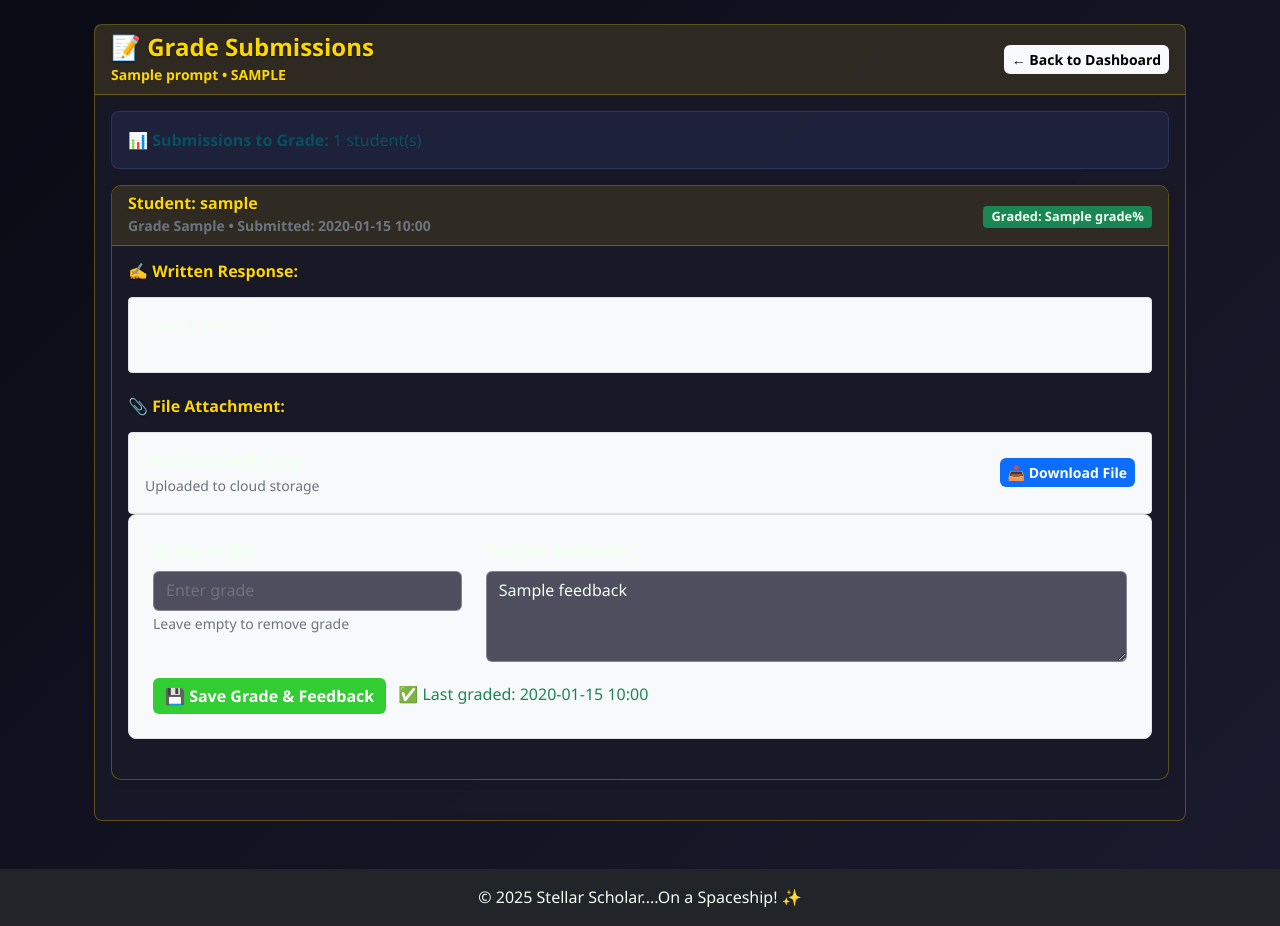
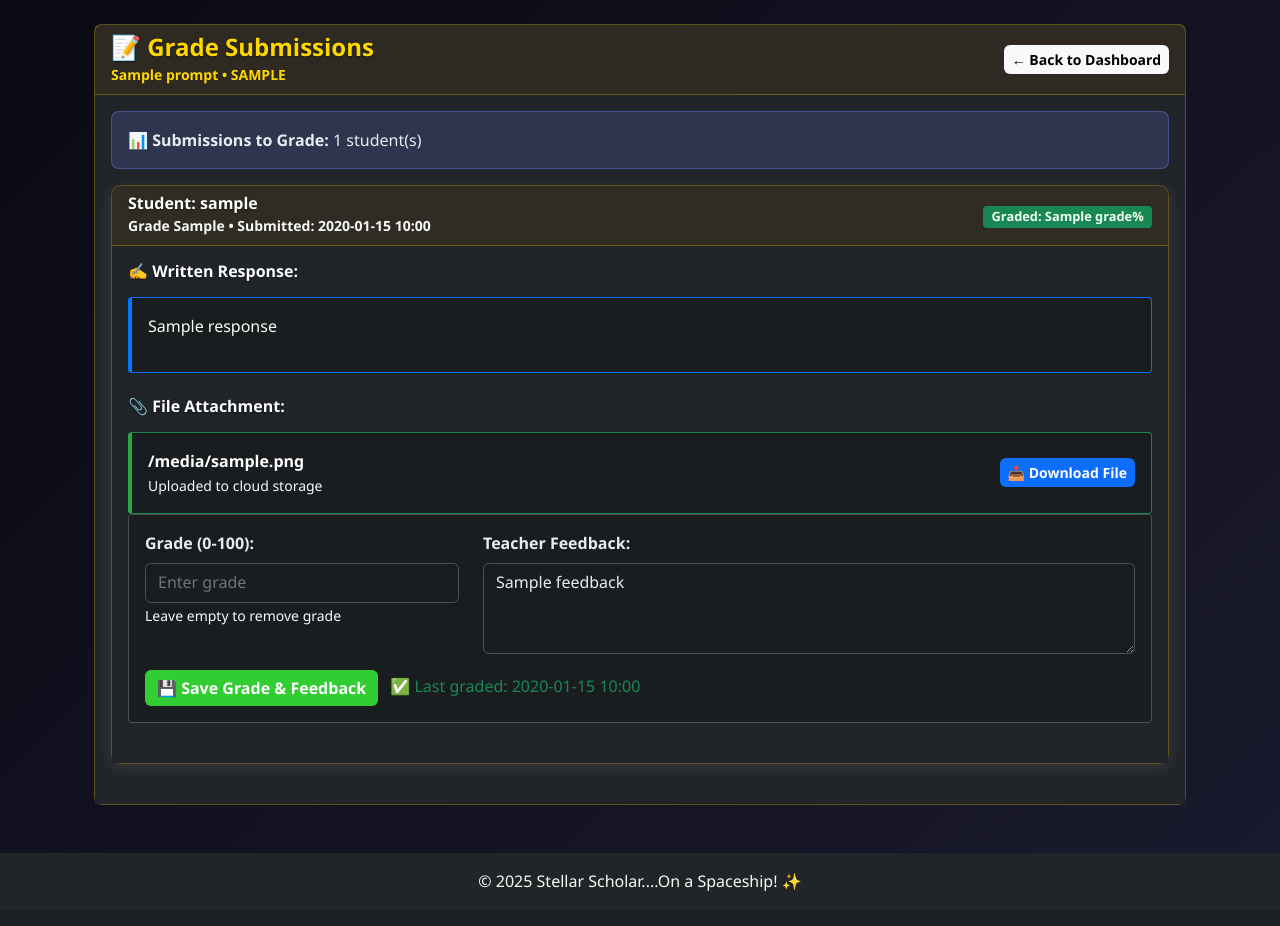
Before and after one commit to siriusbrak7/stellar-scholar, a Flask app: template templates/grade_submissions.html in a window 1280 px wide. Shown: the part 76-1002 px from the top of the page. After the commit the page ends 967 px from the top, so only its background shows below. Run offline with Flask 3, Linux system fonts and the light colour scheme; the template is opened without the code that fills it: most values are stand-ins (such as "Sample title", 1, 10 or a date in 2020).

Commit message:
fix: Apply dark theme to grade submissions page for better readability

```diff
--- a/templates/grade_submissions.html
+++ b/templates/grade_submissions.html
@@ -4,7 +4,7 @@
 <div class="container-fluid">
     <div class="row">
         <div class="col-12">
-            <div class="card">
+            <div class="card bg-dark text-light">
                 <div class="card-header bg-primary text-white">
                     <div class="d-flex justify-content-between align-items-center">
                         <div>
@@ -17,19 +17,19 @@
                     </div>
                 </div>
 
-                <div class="card-body">
+                <div class="card-body bg-dark text-light">
                     {% if submissions %}
                         <div class="alert alert-info">
                             <strong>📊 Submissions to Grade:</strong> {{ submissions|length }} student(s)
                         </div>
 
                         {% for submission in submissions %}
-                        <div class="submission-card card mb-4">
-                            <div class="card-header bg-light">
+                        <div class="submission-card card mb-4 bg-secondary text-light">
+                            <div class="card-header bg-dark">
                                 <div class="d-flex justify-content-between align-items-center">
                                     <div>
-                                        <h6 class="mb-0">Student: {{ submission.student_username }}</h6>
-                                        <small class="text-muted">
+                                        <h6 class="mb-0 text-white">Student: {{ submission.student_username }}</h6>
+                                        <small class="text-light">
                                             Grade {{ submission.student_grade }} •
                                             Submitted: {{ submission.submitted_at[:16] }}
                                         </small>
@@ -44,13 +44,13 @@
                                 </div>
                             </div>
 
-                            <div class="card-body">
+                            <div class="card-body bg-dark text-light">
                                 <!-- Text Response -->
                                 {% if submission.response and submission.response.strip() %}
                                 <div class="mb-4">
-                                    <h6>✍️ Written Response:</h6>
-                                    <div class="response-box p-3 border rounded bg-light">
-                                        <p style="white-space: pre-wrap;">{{ submission.response }}</p>
+                                    <h6 class="text-white">✍️ Written Response:</h6>
+                                    <div class="response-box p-3 border rounded bg-dark border-primary">
+                                        <p style="white-space: pre-wrap; color: #e9ecef; font-size: 1rem; line-height: 1.6;">{{ submission.response }}</p>
                                     </div>
                                 </div>
                                 {% endif %}
@@ -58,14 +58,14 @@
                                 <!-- File Attachment -->
                                 {% if submission.file_attachment %}
                                 <div class="mb-4">
-                                    <h6>📎 File Attachment:</h6>
-                                    <div class="file-box p-3 border rounded bg-light">
+                                    <h6 class="text-white">📎 File Attachment:</h6>
+                                    <div class="file-box p-3 border rounded bg-dark border-success">
                                         <div class="d-flex justify-content-between align-items-center">
                                             <div>
-                                                <strong>{{ submission.file_attachment }}</strong>
+                                                <strong class="text-white">{{ submission.file_attachment }}</strong>
                                                 {% if submission.file_url %}
                                                 <br>
-                                                <small class="text-muted">Uploaded to cloud storage</small>
+                                                <small class="text-light">Uploaded to cloud storage</small>
                                             </div>
                                             <div>
                                                 <a href="{{ submission.file_url }}"
@@ -75,7 +75,7 @@
                                                 </a>
                                                 {% else %}
                                                 <br>
-                                                <small class="text-muted">File reference only</small>
+                                                <small class="text-light">File reference only</small>
                                             </div>
                                             {% endif %}
                                         </div>
@@ -91,27 +91,27 @@
                                 {% endif %}
 
                                 <!-- Grading Form -->
-                                <form method="POST" class="grading-form">
+                                <form method="POST" class="grading-form bg-dark p-3 border rounded border-info">
                                     <input type="hidden" name="submission_id" value="{{ submission.id }}">
 
                                     <div class="row">
                                         <div class="col-md-4">
-                                            <label class="form-label"><strong>Grade (0-100):</strong></label>
+                                            <label class="form-label text-white"><strong>Grade (0-100):</strong></label>
                                             <input type="number"
                                                    name="grade"
-                                                   class="form-control"
+                                                   class="form-control bg-dark text-white border-secondary"
                                                    value="{{ submission.grade or '' }}"
                                                    min="0"
                                                    max="100"
                                                    step="0.1"
                                                    placeholder="Enter grade">
-                                            <small class="text-muted">Leave empty to remove grade</small>
+                                            <small class="text-light">Leave empty to remove grade</small>
                                         </div>
 
                                         <div class="col-md-8">
-                                            <label class="form-label"><strong>Teacher Feedback:</strong></label>
+                                            <label class="form-label text-white"><strong>Teacher Feedback:</strong></label>
                                             <textarea name="feedback"
-                                                      class="form-control"
+                                                      class="form-control bg-dark text-white border-secondary"
                                                       rows="3"
                                                       placeholder="Provide constructive feedback to the student...">{{ submission.feedback or '' }}</textarea>
                                         </div>
@@ -134,8 +134,8 @@
 
                     {% else %}
                         <div class="text-center py-5">
-                            <h5 class="text-muted">No submissions yet</h5>
-                            <p class="text-muted">Students haven't submitted work for this assessment yet.</p>
+                            <h5 class="text-light">No submissions yet</h5>
+                            <p class="text-light">Students haven't submitted work for this assessment yet.</p>
                             <a href="{{ url_for('teacher_dashboard') }}" class="btn btn-primary">
                                 ← Back to Dashboard
                             </a>
@@ -151,29 +151,27 @@
 .submission-card {
     border: none;
     border-radius: 10px;
-    box-shadow: 0 2px 10px rgba(0,0,0,0.1);
+    box-shadow: 0 4px 15px rgba(255,255,255,0.1);
 }
 
 .submission-card .card-header {
-    border-bottom: 2px solid #e9ecef;
+    border-bottom: 2px solid #495057;
     border-radius: 10px 10px 0 0 !important;
 }
 
 .response-box {
-    background: #f8f9fa;
-    border-left: 4px solid #007bff;
+    background: #1a1d20 !important;
+    border-left: 4px solid #007bff !important;
 }
 
 .file-box {
-    background: #f8f9fa;
-    border-left: 4px solid #28a745;
+    background: #1a1d20 !important;
+    border-left: 4px solid #28a745 !important;
 }
 
 .grading-form {
-    background: #f8f9fa;
-    padding: 1.5rem;
-    border-radius: 8px;
-    border: 1px solid #dee2e6;
+    background: #1a1d20 !important;
+    border: 1px solid #495057 !important;
 }
 
 .badge {
@@ -181,13 +179,33 @@
 }
 
 .alert-info {
-    background: rgba(102, 126, 234, 0.1);
-    border: 1px solid rgba(102, 126, 234, 0.2);
+    background: rgba(102, 126, 234, 0.2);
+    border: 1px solid rgba(102, 126, 234, 0.4);
+    color: #e9ecef;
 }
 
 .alert-warning {
-    background: rgba(255, 193, 7, 0.1);
-    border: 1px solid rgba(255, 193, 7, 0.3);
+    background: rgba(255, 193, 7, 0.2);
+    border: 1px solid rgba(255, 193, 7, 0.4);
+    color: #e9ecef;
+}
+
+/* Form styling for dark theme */
+.form-control {
+    background-color: #1a1d20 !important;
+    border-color: #495057 !important;
+    color: #e9ecef !important;
+}
+
+.form-control:focus {
+    background-color: #1a1d20 !important;
+    border-color: #007bff !important;
+    color: #e9ecef !important;
+    box-shadow: 0 0 0 0.2rem rgba(0, 123, 255, 0.25);
+}
+
+.form-label {
+    color: #e9ecef !important;
 }
 </style>
 
```
